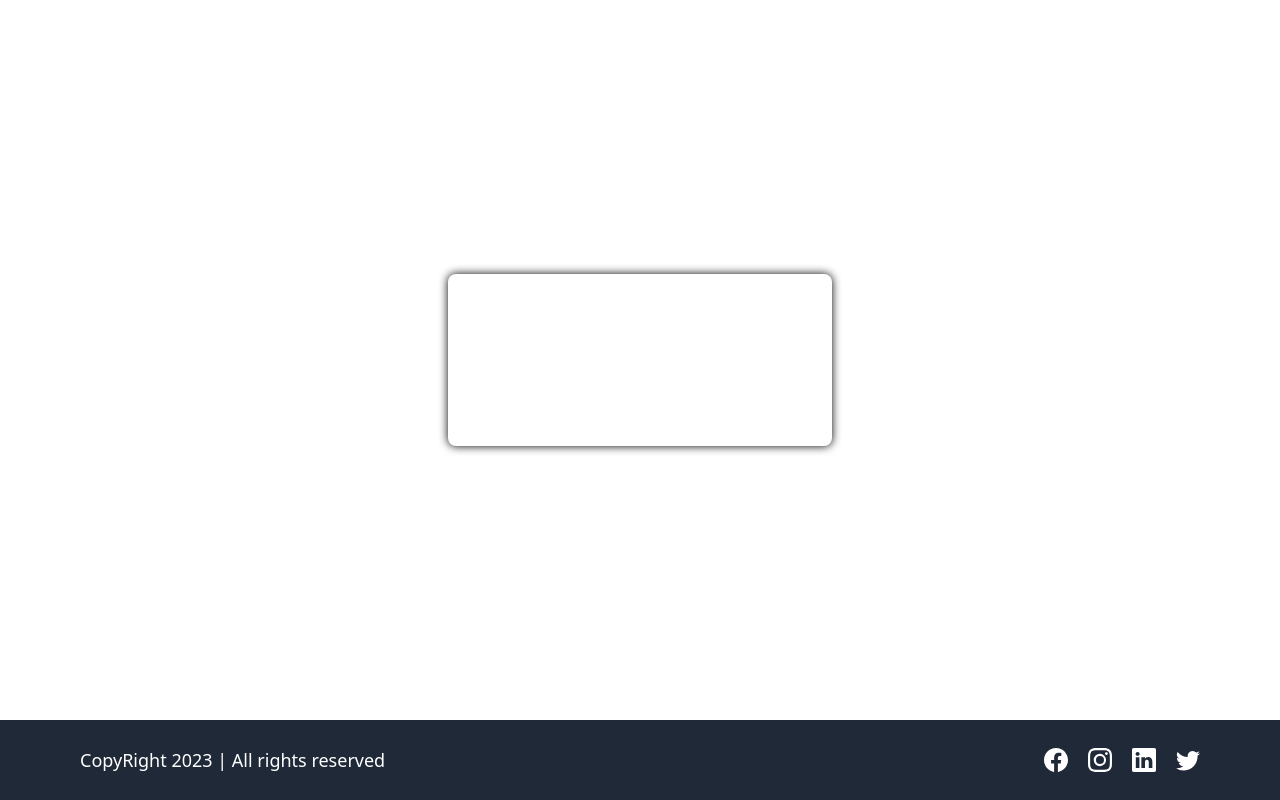
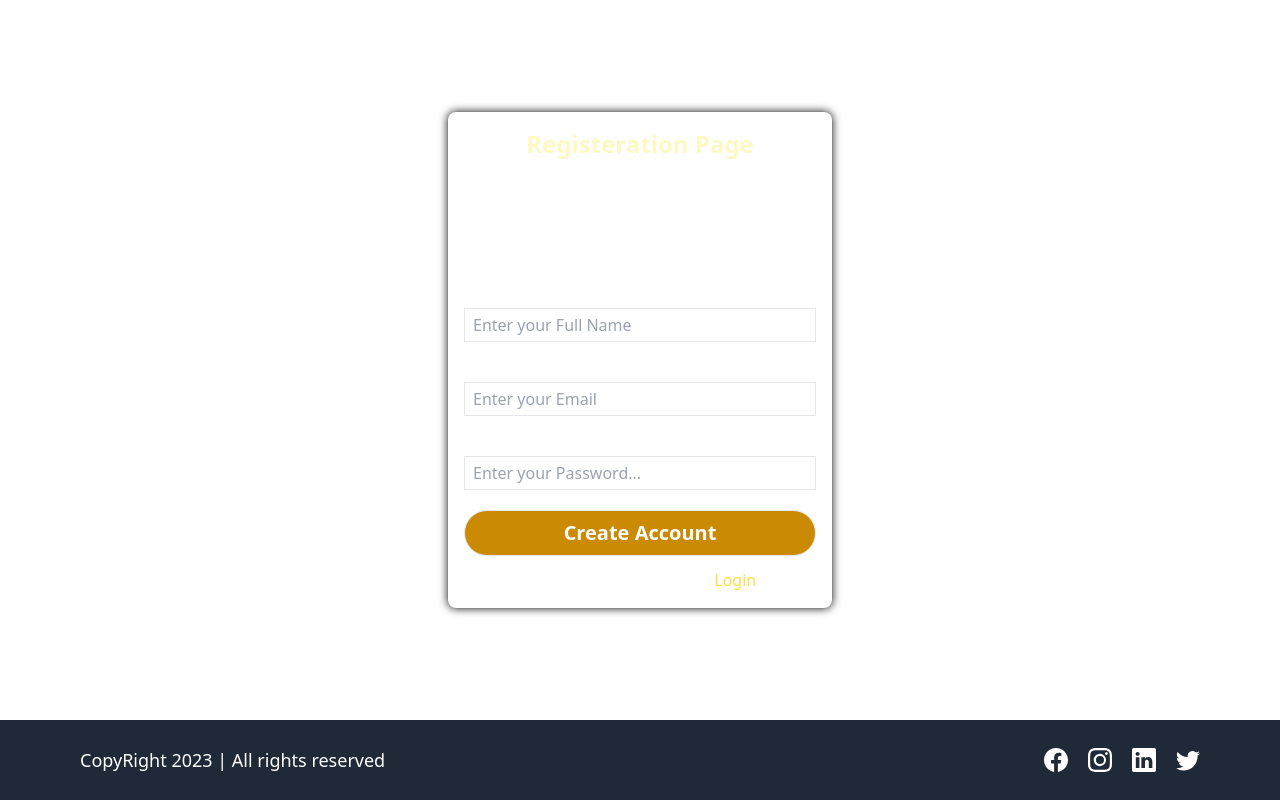
Before and after one commit to Tusharsaxena290/LMS-FRONT-END, a React (Vite) app: page /signup in a window 1280 px wide. Built offline with nearby package versions, Linux system fonts and the light colour scheme.

Commit message:
added profile-image functionality and worked on signup page

```diff
--- a/src/Pages/Signup.jsx
+++ b/src/Pages/Signup.jsx
@@ -1,9 +1,55 @@
 import { useState } from "react";
 import HomeLayout from "../Layouts/HomeLayout";
 import { BsPersonCircle } from "react-icons/bs";
+import { Link, useNavigate } from "react-router-dom";
+import { useDispatch } from "react-redux";
 
 function Signup() {
+const dispatch = useDispatch();
+const navigate=useNavigate();
+
+
+        // Local States
   const [previewImage, setPreviewImage] = useState("");
+  const [signupData,setSignUpData]=useState({
+    fullName: "",
+    email: "",
+    password: "",
+    avatar: ""
+  });
+
+
+        // Handle User Input(not image)
+  function handleUserInput(e){
+    const{name,value}=e.target;
+    setSignUpData({
+        ...signupData,
+        [name]:value
+    })
+  }
+
+//      Handler for Profile Image
+
+  function handleProfileImage(e){
+    e.preventDefault();
+    // getting img
+    const uploadedImage=e.target.files[0];
+    if(uploadedImage){
+        setSignUpData({
+            ...signupData,
+            avatar : uploadedImage
+        })
+        const fileReader = new FileReader();
+        fileReader.readAsDataURL(uploadedImage);
+        fileReader.addEventListener("load",()=>{
+            setPreviewImage(fileReader.result);
+        })
+    }
+  }
+
+
+
+
 
   return (
     <HomeLayout>
@@ -14,7 +60,7 @@ function Signup() {
         shadow-[0_0_10px_black]"
         >
           {/* REGISTERATION HEADING */}
-          <h1 className="text-center text-2xl font-bold">Registeration Page</h1>
+          <h1 className="text-center text-2xl font-bold text-yellow-100 m-auto" >Registeration Page</h1>
 
           {/* LABEL */}
           <label htmlFor="image_uploads" className="cursor-pointer">
@@ -30,12 +76,82 @@ function Signup() {
 
           {/* INPUT-IMAGE-INPUT FROM USER*/}
           <input
+            onChange={handleProfileImage}
             className="hidden"
             type="file"
             name="image_uploads"
             id="image_uploads"
             accept=".jpg , .jpeg , .png , .svg"
+          />
+
+           {/* DIV FOR INPUT LABLES- Full-Name */}
+           <div className="flex flex-col gap-1">
+            <label htmlFor="fullName" className="font-semibold">
+              Full Name
+            </label>
+            <input
+              type="text"
+              name="fullName"
+              id="fullName"
+              required
+              placeholder="Enter your Full Name"
+              value={signupData.fullName}
+              onChange={handleUserInput}
+              className="bg-transparent px-2 py-1 border"
             />
+          </div>
+
+          {/* DIV FOR INPUT LABLES- EMAIL */}
+          <div className="flex flex-col gap-1">
+            <label htmlFor="email" className="font-semibold">
+              Email
+            </label>
+            <input
+              type="email"
+              name="email"
+              id="email"
+              required
+              placeholder="Enter your Email"
+              value={signupData.email}
+              onChange={handleUserInput}
+              className="bg-transparent px-2 py-1 border"
+            />
+          </div>
+
+          {/* DIV FOR INPUT LABLES- PASS */}
+          <div className="flex flex-col gap-1">
+            <label htmlFor="password" className="font-semibold">
+              Password
+            </label>
+            <input
+              type="password"
+              name="password"
+              id="password"
+              required
+              placeholder="Enter your Password..."
+              value={signupData.password}
+              onChange={handleUserInput}
+              className="bg-transparent px-2 py-1 border"
+            />
+          </div>
+
+          {/* Button to create Account */}
+          <button
+          type="submit"
+            className="border rounded-full px-2 py-2 bg-yellow-600 mt-2
+            hover:bg-yellow-500 transition-all ease-in-out duration-300 font-bold text-xl cursor-pointer
+
+            "
+          >
+            Create Account
+          </button>
+
+          {/* Para for already existing user */}
+
+          <p className="m-auto">Already have an account?
+          <Link className="px-2 text-yellow-300 link no-underline"
+           to={'/login'}>Login</Link>
+          </p>
         </form>
       </div>
     </HomeLayout>
```
